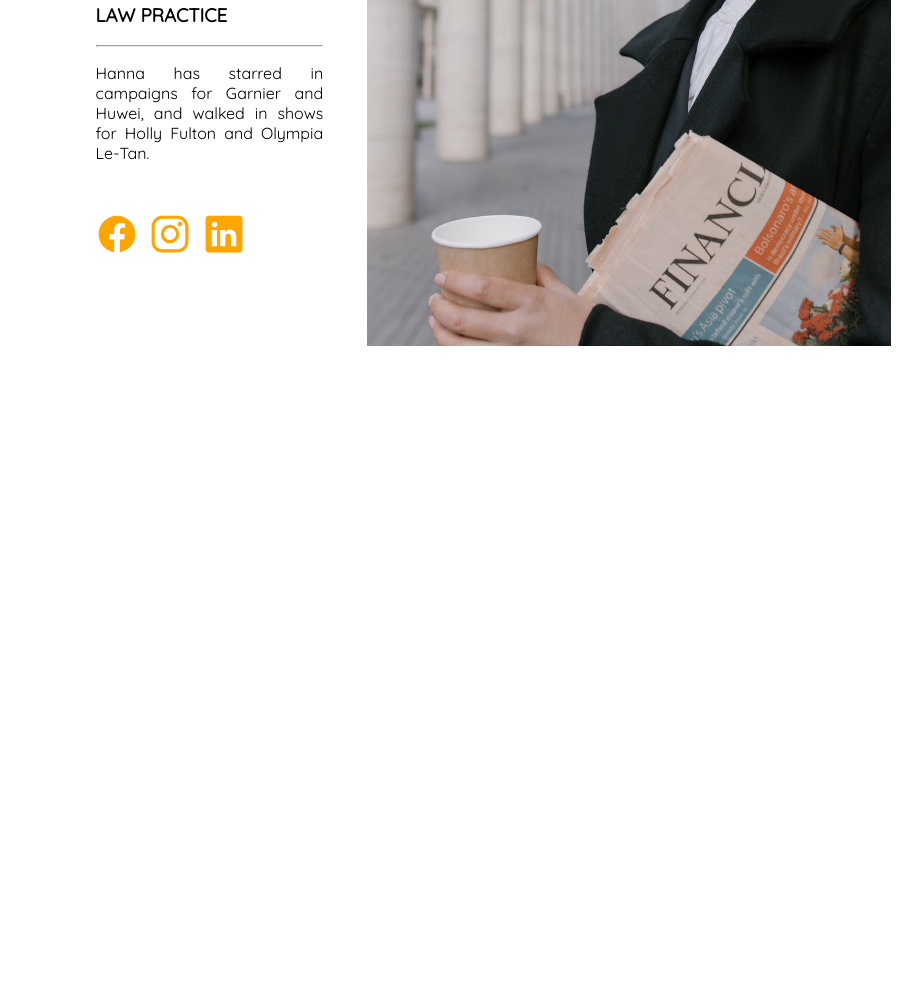
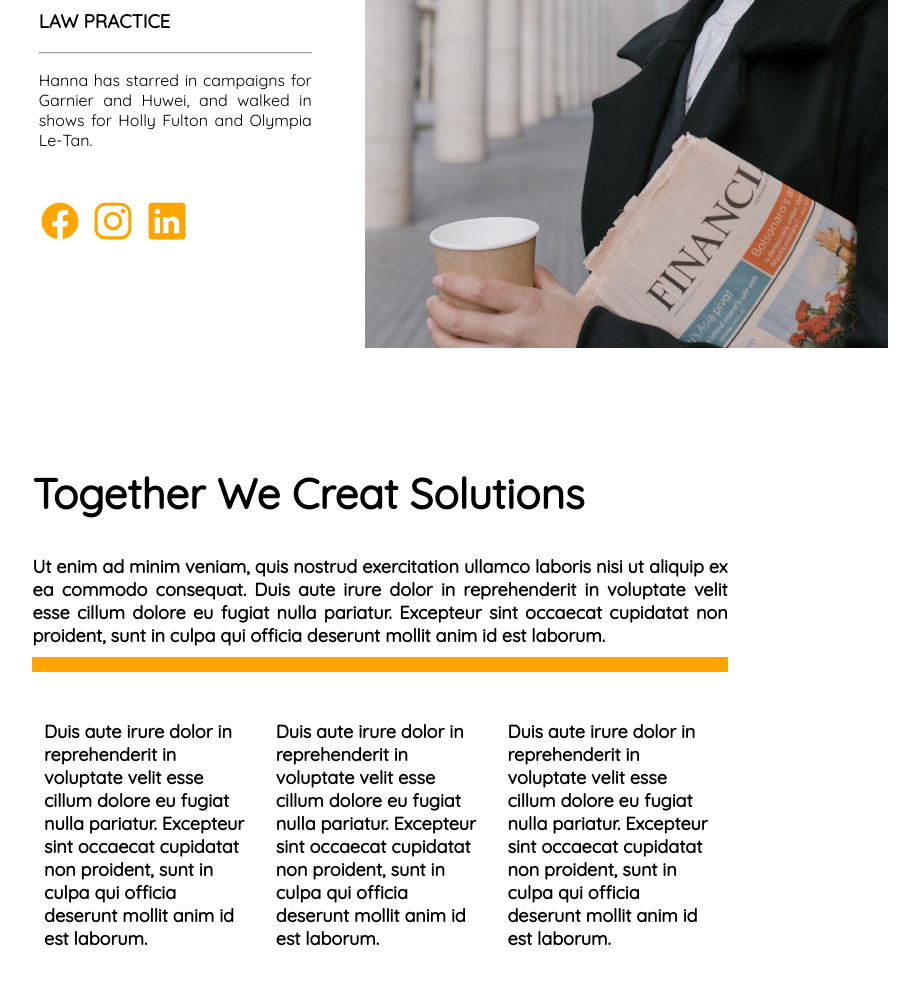
Before and after one commit to mohammadibrahim11/developer-lawyer-s-portfolio, a plain HTML site: page index.html in a window 1280 px wide. Shown: the part 460-1444 px from the top of the page, without its empty margins (260-1182 px from the left). Before the commit the page ends 830 px from the top, so only its background shows below. Drawn offline with nearby package versions, Linux system fonts and the light colour scheme.

Commit message:
style section two

```diff
--- a/index.html
+++ b/index.html
@@ -20,6 +20,7 @@
            hudson
 
           </h1>
+
 
 
           <div class="law">
@@ -50,5 +51,36 @@
             </div>
 
     </section>
+
+
+    <section>
+        <div class="section-two">
+            <h2 class="heading-style">
+                together we creat solutions
+            </h2>
+
+            <p>
+                Ut enim ad minim veniam, quis nostrud exercitation ullamco laboris nisi ut aliquip ex ea commodo consequat. Duis aute irure dolor in reprehenderit in voluptate velit esse cillum dolore eu fugiat nulla pariatur. Excepteur sint occaecat cupidatat non proident, sunt in culpa qui officia deserunt mollit anim id est laborum.
+            </p>
+        </div>
+
+        <div class="div-section">
+            <div>
+                <p class="padding-p">
+                    Duis aute irure dolor in reprehenderit in voluptate velit esse cillum dolore eu fugiat nulla pariatur. Excepteur sint occaecat cupidatat non proident, sunt in culpa qui officia deserunt mollit anim id est laborum.
+                </p>
+            </div>
+            <div>
+                <p class="padding-p">
+                    Duis aute irure dolor in reprehenderit in voluptate velit esse cillum dolore eu fugiat nulla pariatur. Excepteur sint occaecat cupidatat non proident, sunt in culpa qui officia deserunt mollit anim id est laborum.
+                </p>
+            </div>
+            <div>
+                <p class="padding-p">
+                    Duis aute irure dolor in reprehenderit in voluptate velit esse cillum dolore eu fugiat nulla pariatur. Excepteur sint occaecat cupidatat non proident, sunt in culpa qui officia deserunt mollit anim id est laborum.
+                </p>
+            </div>
+        </div>
+    </section>
 </body>
 </html>
--- a/style.css
+++ b/style.css
@@ -23,7 +23,7 @@ span{
 
 .first-section{
     display: flex;
-    width: 50%;
+    width: 60%;
     margin: 0 auto;
 
 }
@@ -74,3 +74,50 @@ h3{
 .social-link a:hover{
     color: orangered;
 }
+
+.heading-style{
+    text-transform: capitalize;
+    font-size: 22px;
+    font-weight: 700;
+
+
+}
+
+.section-two{
+    width: 55%;
+    margin: 0 auto;
+    margin-top: 100px;
+}
+
+.section-two p{
+    border-bottom: 15px solid orange;
+    text-align: justify;
+    padding-bottom: 10px;
+    font-size:18px ;
+    font-weight: 700;
+
+
+
+
+}
+.section-two h2{
+    font-size: 42px;
+    font-weight: 700;
+
+}
+
+.div-section{
+    display: flex;
+    width: 55%;
+    margin: 0 auto;
+
+
+}
+
+.padding-p{
+    padding: 5%;
+    text-align: left;
+    font-size: 18px;
+    font-weight: 700;
+
+}
```
